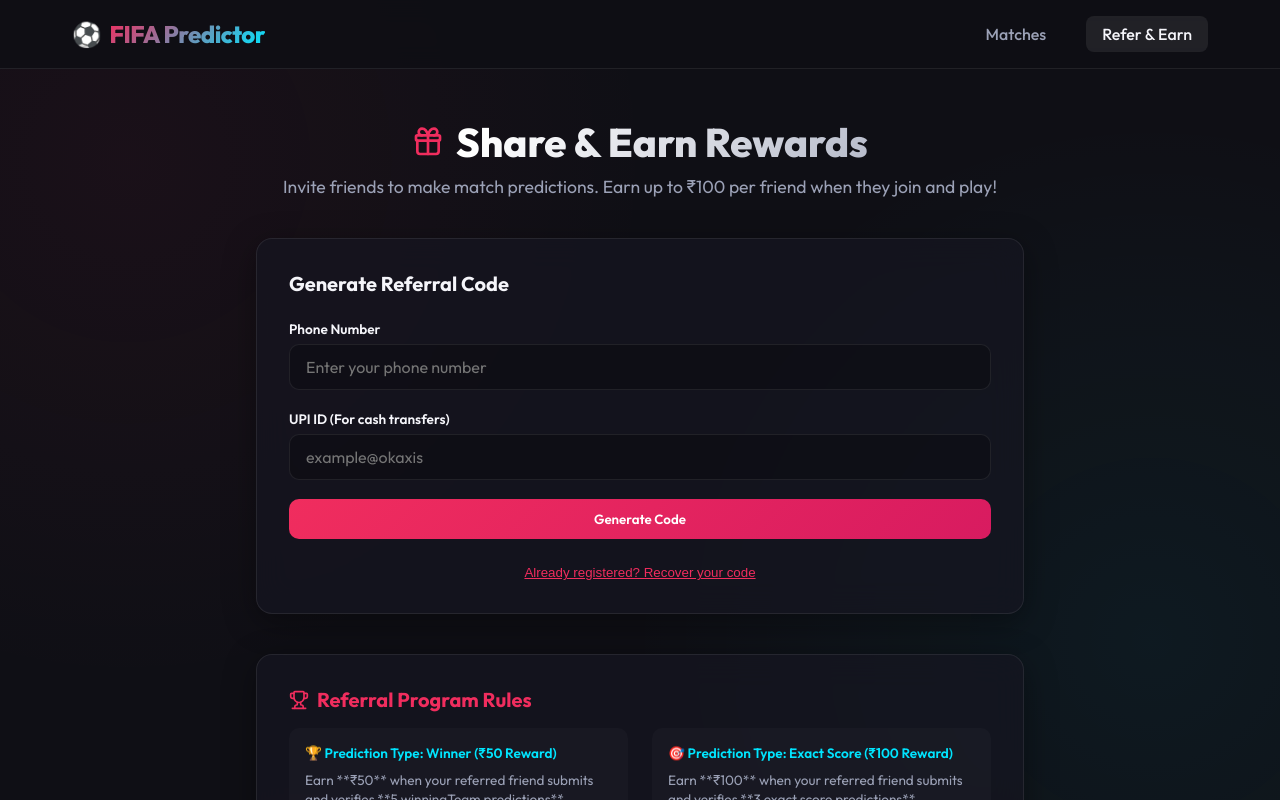
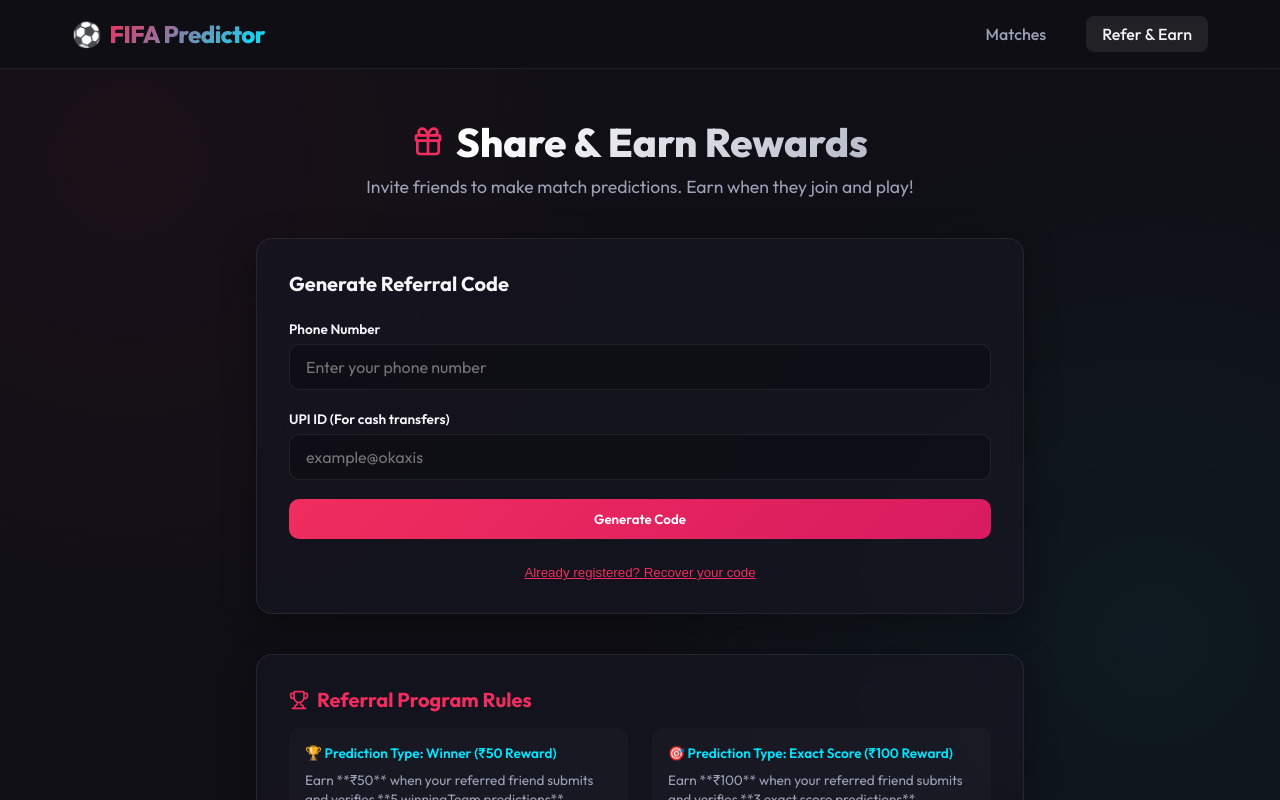
Before and after one commit to jithstephen13/fifapredictionFrontend, a React (Vite) app: page /referrals in a window 1280 px wide. Shown: the top 800 px of the page. Built offline with nearby package versions, Linux system fonts and the light colour scheme.

Commit message:
bug fixes

```diff
--- a/src/pages/Referral.jsx
+++ b/src/pages/Referral.jsx
@@ -121,7 +121,7 @@ export default function Referral() {
         <h1 style={{ display: 'flex', alignItems: 'center', justifyContent: 'center', gap: '0.75rem' }}>
           <Gift size={32} style={{ color: 'var(--primary)' }} /> Share & Earn Rewards
         </h1>
-        <p>Invite friends to make match predictions. Earn up to ₹100 per friend when they join and play!</p>
+        <p>Invite friends to make match predictions. Earn when they join and play!</p>
       </div>
 
       <div className="match-grid" style={{ gridTemplateColumns: referralCode ? '1fr 1.2fr' : '1fr', gap: '2rem' }}>
```
